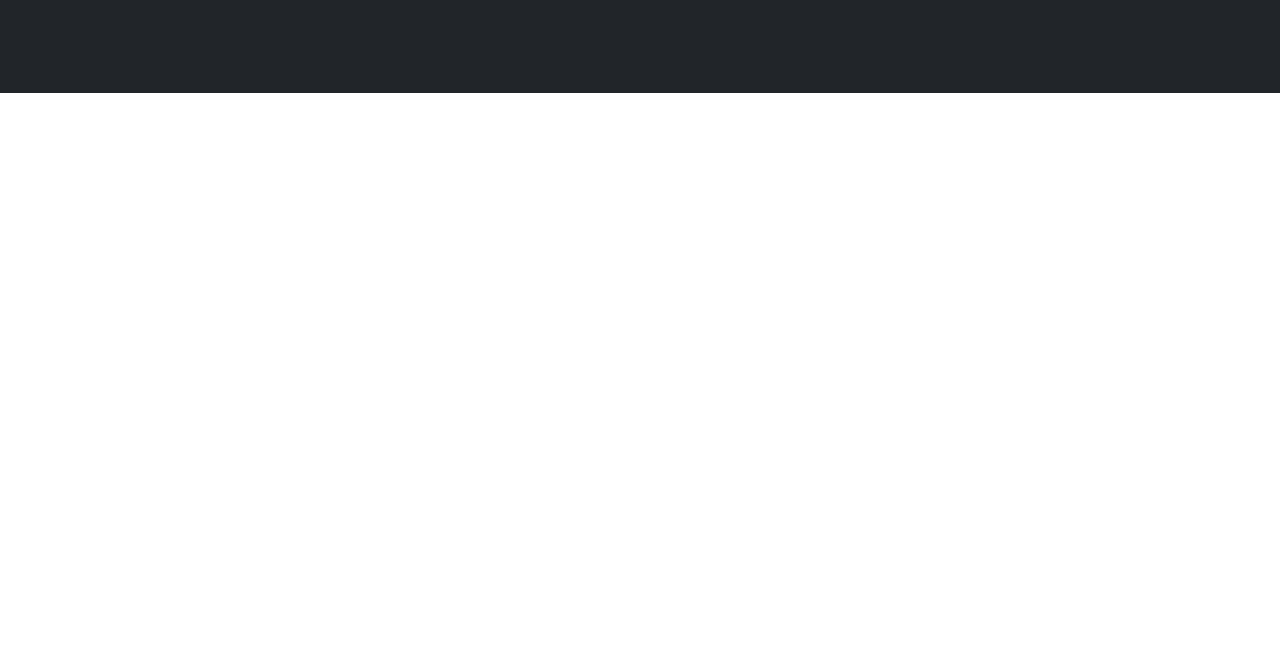
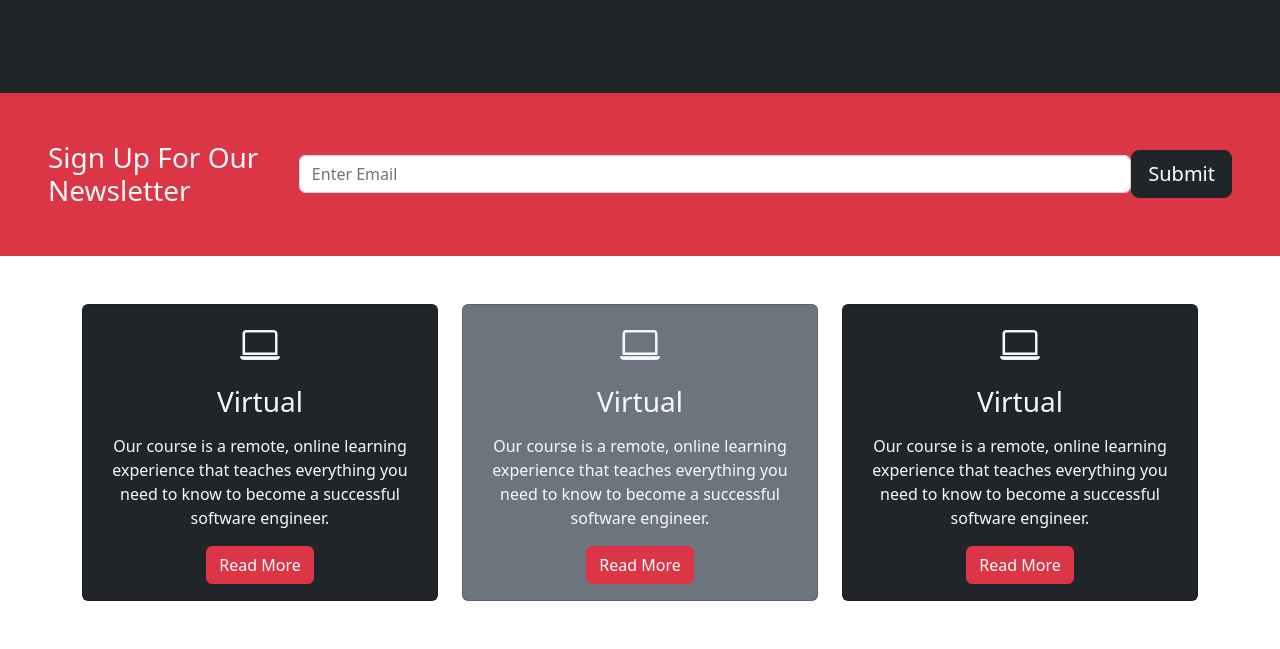
Before and after one commit to Aliia13/bootstrap2206, a plain HTML site: page index.html in a window 1280 px wide. Shown: the part 1313-1962 px from the top of the page. Before the commit the page ends 1406 px from the top, so only its background shows below. Drawn offline with nearby package versions, Linux system fonts and the light colour scheme.

Commit message:
added the feature of newletter and services

```diff
--- a/index.html
+++ b/index.html
@@ -5,6 +5,9 @@
     <meta name="viewport" content="width=device-width, initial-scale=1">
     <title>Bootstrap demo</title>
     <link href="https://cdn.jsdelivr.net/npm/bootstrap@5.2.0-beta1/dist/css/bootstrap.min.css" rel="stylesheet" integrity="sha384-0evHe/X+R7YkIZDRvuzKMRqM+OrBnVFBL6DOitfPri4tjfHxaWutUpFmBp4vmVor" crossorigin="anonymous">
+    <link rel="stylesheet" href="https://cdn.jsdelivr.net/npm/bootstrap-icons@1.3.0/font/bootstrap-icons.css">
+    <link rel="stylesheet" href="https://cdn.jsdelivr.net/npm/bootstrap-icons@1.3.0/font/bootstrap-icons.css">
+    <link rel="stylesheet" href="https://cdn.jsdelivr.net/npm/bootstrap-icons@1.8.3/font/bootstrap-icons.css">
 </head>
    <body>
  <!--start Navbar-->
@@ -84,8 +87,67 @@
        </div>
     </section>
     <!--End Showcase-->
+    <!--Newsletter-->
+    <section class="bg-danger text-light p-5">
+        <div container>
+       <div class="d-md-flex justify-content-between align-items-center">
+        <h3 class="mb-3 mb-md-0">Sign Up For Our Newsletter</h3>
+        <input placeholder="Enter Email"type="text" class="form-control">
+        <button class="btn btn-dark btn-lg">Submit</button>
+
+       </div>
+    </section>
+    <!--end newsletter-->
+    <!--boxes-->
+    <section class="p-5">
+        <div class="container">
+            <div class="row text-center g-4">
+            <div class="col-md">
+            <div class="card bg-dark text-light">
+            <div class="card-body text-center">
+            <div class="h1 mb-3">
+             <i class="bi bi-laptop"></i>
+             </div>
+             <h3 class="card-title mb-3">Virtual</h3>
+             <p class="card-text">
+                Our course is a remote, online learning experience that teaches everything you need to know to become a successful software engineer.</p>
+                <a href="#" class="btn btn-danger">Read More</a>
+              </div>
+               </div>
+                </div>
+                <!--box 2-->
+                <div class="col-md">
+                    <div class="card bg-secondary text-light">
+                      <div class="card-body text-center">
+                        <div class="h1 mb-3">
+                            <i class="bi bi-laptop"></i>
+                    </div>
+                     <h3 class="card-title mb-3">Virtual</h3>
+                     <p class="card-text">
+                        Our course is a remote, online learning experience that teaches everything you need to know to become a successful software engineer.  </p>
+                        <a href="#" class="btn btn-danger">Read More</a>
+                      </div>
+                    </div>
+                </div>
+                <!--box 3-->
+                    <div class="col-md">
+                        <div class="card bg-dark text-light">
+                            <div class="card-body text-center">
+                               <div class="h1 mb-3">
+                                  <i class="bi bi-laptop"></i>
+                             </div>
+                             <h3 class="card-title mb-3">Virtual</h3>
+                             <p class="card-text">
+                                Our course is a remote, online learning experience that teaches everything you need to know to become a successful software engineer.</p>
+                                <a href="#" class="btn btn-danger">Read More</a>
+                              </div>
+                               </div>
+                                </div>
+            </div>
+        </div>
+
+    </section>
+    <!--end boxes-->
     <script src="https://cdn.jsdelivr.net/npm/bootstrap@5.2.0-beta1/dist/js/bootstrap.bundle.min.js" integrity="sha384-pprn3073KE6tl6bjs2QrFaJGz5/SUsLqktiwsUTF55Jfv3qYSDhgCecCxMW52nD2" crossorigin="anonymous"></script>
  </body>
  </html>
- </body>
- </html>
```
